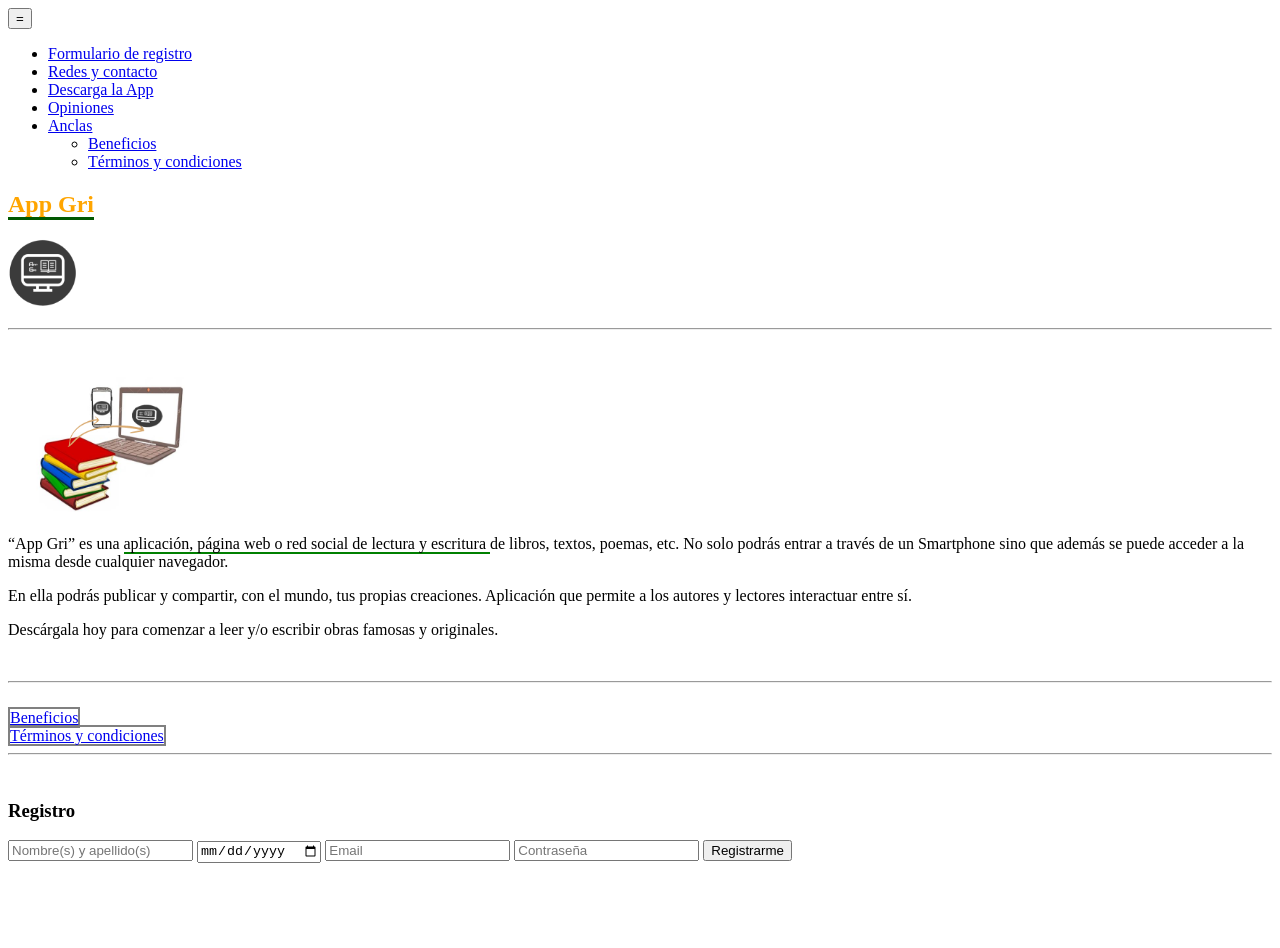
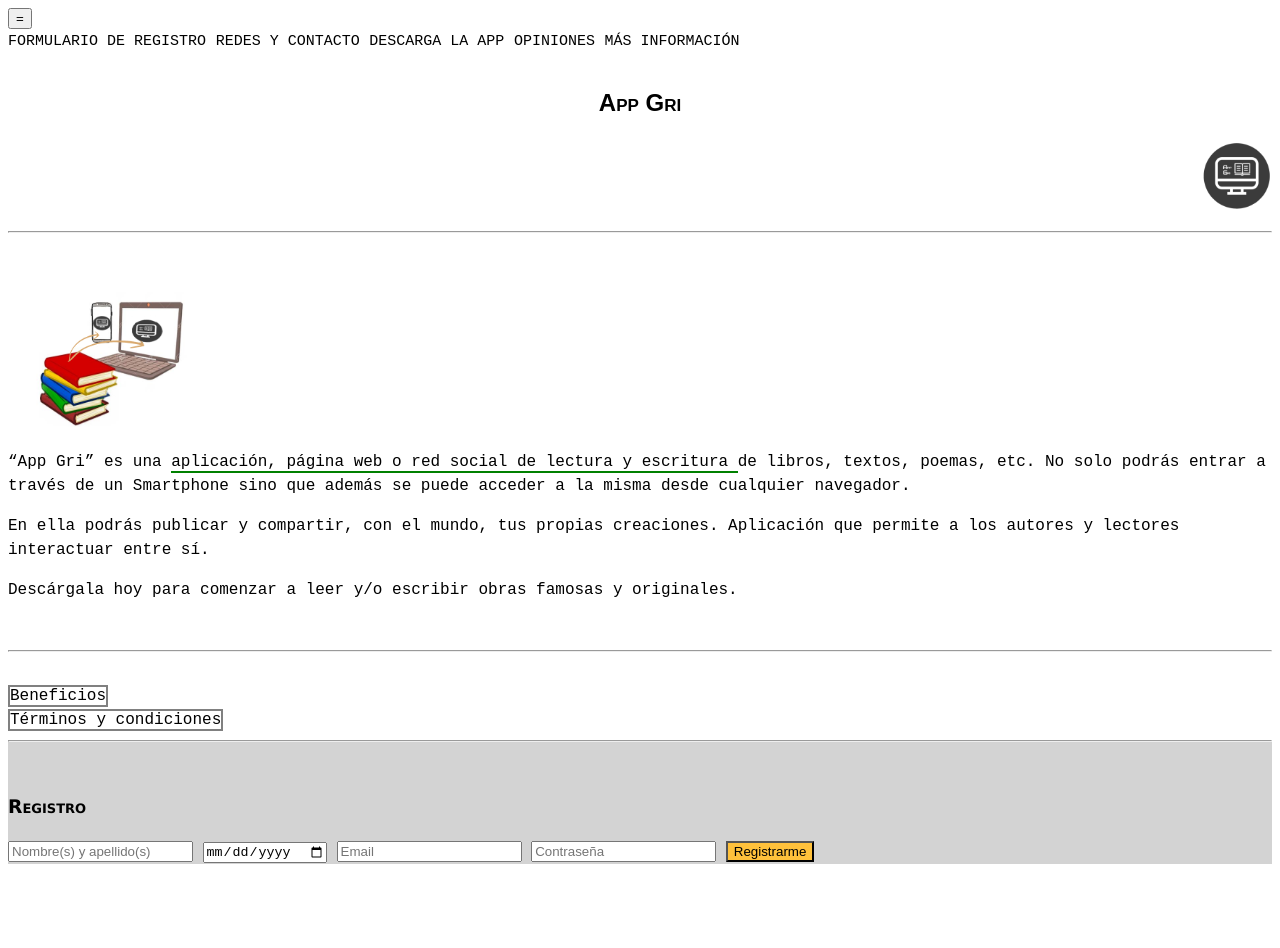
Before and after one commit to brunochavetta/landing-page_App-Gri-, a plain HTML site: page index.html in a window 1280 px wide. Shown: the top 948 px of the page. Drawn offline with Linux system fonts and the light colour scheme.

Commit message:
agregado de css

```diff
--- a/css/style.css
+++ b/css/style.css
@@ -1,4 +1,109 @@
-body{
+:root {
+
+}
+
+/* Base
+============================= */
+body {
+  font-family:'Courier New', Courier, monospace;
+  line-height: 1.5;
+  text-size-adjust: auto;
+}
+
+a {
+  color:#000;
+  text-decoration: none;
+}
+
+h1 {
+  font-family: Arial, Helvetica, sans-serif;
+  font-variant: small-caps;
+  text-align: center;
+}
+
+h3{
+  font-family: Verdana, Geneva, Tahoma, sans-serif;
+  font-variant: small-caps
+}
+
+ul {
+  list-style: none;
+}
 
 
+
+/* Helpers (clases especiales de ayuda)
+======================================= */
+
+.icon {
+  text-align-last: right;
 }
+
+.img-aling{
+}
+
+.form {
+  background: lightgray;
+}
+
+
+
+/* Layout (grid-system) // Grillas
+==================================== */
+
+.aling-tex {
+  vertical-align: middle;
+}
+
+.aling-anclas-networks {
+ text-align: right;
+}
+
+.aling-anclas-download {
+  text-align: left;
+}
+
+
+
+/* Components (btn, boxes, accordion, etc)
+============================= */
+
+ul.navbar-menu {
+  margin:0;
+  padding:0;
+  }
+
+.navbar-item{
+  margin-bottom:12px;
+  display: inline-block;
+  color: white;
+  }
+
+.navbar-item :hover {
+  background-color: yellowgreen
+  }
+
+.navbar-link{
+  font-size:15px;
+  text-transform: uppercase;
+}
+
+.btn{
+  color: black;
+  background-color: rgb(255, 193, 59);
+  cursor: pointer;
+ }
+
+footer{
+  background: rgb(255, 221, 157)
+
+ }
+
+
+
+/* Pages/section
+============================= */
+
+#principal{
+
+ }
--- a/index.html
+++ b/index.html
@@ -15,7 +15,7 @@
 
 <body>
 
-   <nav>
+   <nav class="navbar">
 
       <!--Menú hamburguesa-->
     <div class="container">
@@ -29,35 +29,32 @@
 
       <!--Menú de navegación-->
       <!--Menú oculto dentro de menú hamburguesa-->
-         <ul>
-             <li><a href="#formulario">Formulario de registro</a></li>
-             <li><a href="#redes">Redes y contacto</a></li>
-             <li><a href="#descarga">Descarga la App</a></li>
-             <li><a href="#opiniones">Opiniones</a></li>
-             <li><a href="#anclas">Anclas</a>
-                 <ul>
-                     <li><a href="#beneficios">Beneficios</a></li>
-                     <li><a href="#terminos">Términos y condiciones</a></li>
-                 </ul>
+        <ul class="navbar-menu">
+             <li class="navbar-item"><a href="#formulario" class="navbar-link">Formulario de registro</a></li>
+             <li class="navbar-item"><a href="#redes" class="navbar-link">Redes y contacto</a></li>
+             <li class="navbar-item"><a href="#descarga" class="navbar-link">Descarga la App</a></li>
+             <li class="navbar-item"><a href="#opiniones" class="navbar-link">Opiniones</a></li>
+             <li class="navbar-item"><a href="#anclas" class="navbar-link">Más información</a>
              </li>
          </ul>
 
 
-
       <!--Nombre App-->
              <div class="col-2">
-                 <h1 aling="center" style="color:orange"><span style="border-bottom:solid 3px rgb(1, 88, 1)">App Gri</span></h1>
+                 <h1>App Gri</h1>
              </div>
 
 
     <!--Logo-->
              <div class=col-1>
+                 <div class="icon">
                      <h2>
                      <a href="">
                          <img src="images/icono-2 (1).png" width="70" title="Icono de App Gri" alt="Logo de la App">
                      </a>
                      </h2>
                      <hr>
+                 </div>
              </div>
 
              <br>
@@ -74,14 +71,16 @@
   <!--Descripción e imagen representativa de la App-->
    <div class="container">
          <div class="row">
-            <section>
+            <section id="principal">
                  <div class="col-4">
                      <img src="images/imagen-principal.png" width="200" title="Libros en tu dispositivo con App Gri" alt="Descripción gráfica de App Gri">
+                     <div class="aling-tex">
                          <article>
                              <p>“App Gri” es una <span style="border-bottom:solid 2px green"> aplicación, página web o red social de lectura y escritura </span>de libros, textos, poemas, etc. No solo podrás entrar a través de un Smartphone sino que además se puede acceder a la misma desde cualquier navegador.</p>
                              <p>En ella podrás publicar y compartir, con el mundo, tus propias creaciones. Aplicación que permite a los autores y lectores interactuar entre sí. </p>
                              <p>Descárgala hoy para comenzar a leer y/o escribir obras famosas y originales. </p>
                          </article>
+                    </div>
                      <br>
                  </div>
              </section>
@@ -107,6 +106,7 @@
   <!--Formulario de registro-->
     <div class="container">
          <div class="row" id="formulario">
+             <div class="form">
                  <hr>
                  <br>
                  <h3>Registro</h3>
@@ -115,9 +115,9 @@
                      <input type="date" placeholder="Edad" required>
                      <input type="email" placeholder="Email" required>
                      <input type="password" placeholder="Contraseña" required>
-                 <button type="submit">Registrarme</button>
+                     <button class="btn"type="submit">Registrarme</button>
                  </form>
-
+             </div>
              <br>
              <br>
              <br>
@@ -155,7 +155,7 @@
  <footer>
 
   <!--Anclas para descargar la App. Páginas externas-->
-  <div class="container">
+  <div class="container" class="aling-anclas-download">
          <div class="row">
              <div id="descarga">
                  <hr>
@@ -166,15 +166,13 @@
 
 
   <!--Anclas de redes sociales. Páginas externas-->
-             <div id="redes">
+             <div id="redes" class="aling-anclas-networks">
                  <a href="mailto:gri.leeyescribe@gmail.coml" target="_blank"><img src= "images/gmail.png" width="30" title= "Gmail de contacto" alt = "Logo Gmail"></a>
                  <a href="https://www.facebook.com/" target="_blank"><img src= "images/facebook.png" width="30" title= "Página de Facebook" alt = "Logo Facebook"></a>
                  <a href="https://www.instagram.com/" target="_blank"><img src= "images/instagram.png" width="30" title= "Cuenta de Instagram" alt = "Logo de Instagram"></a>
                  <a href="https://twitter.com/" target="_blank"><img src= "images/twitter.jpg" width="30" title= "Cuenta de Twitter" alt = "Logo de Twitter"></a>
              </div>
 
-             <br>
-             <br>
          </div> <!-- /.row -->
   </div> <!-- /.container -->
   </footer>
```
Lines whose indentation alone changed are shown as unchanged.
